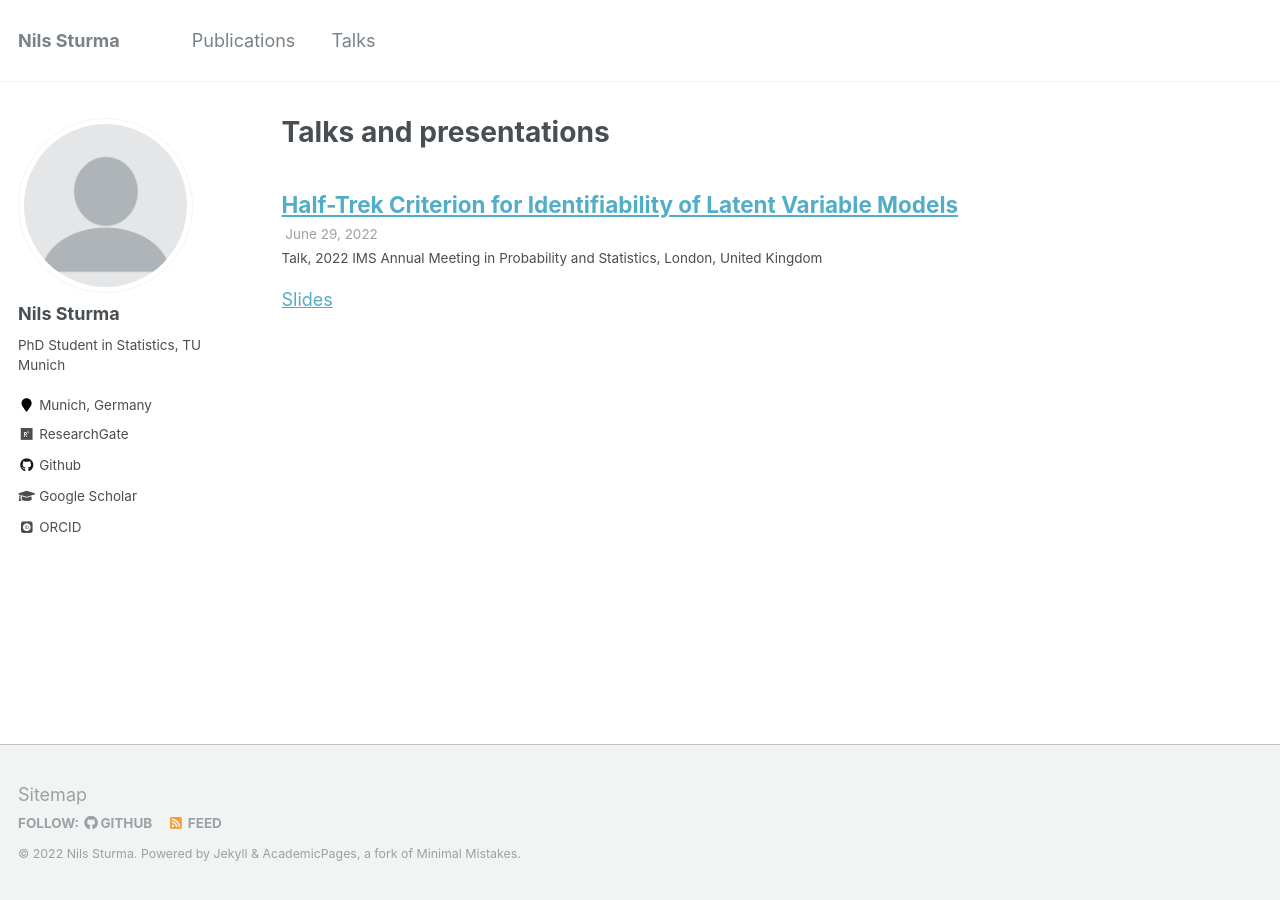
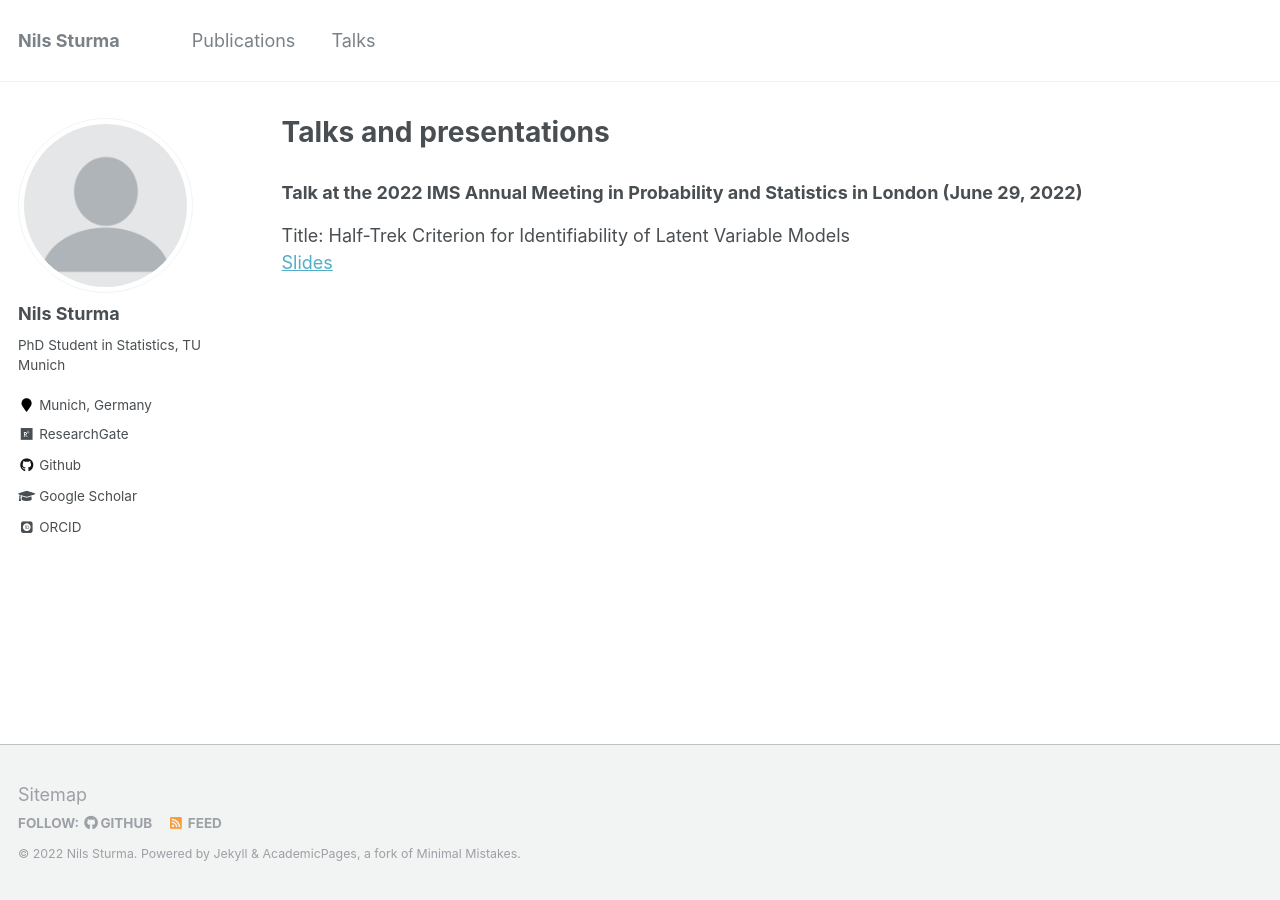
Before and after one commit to NilsSturma/nilssturma.github.io, a Jekyll site: the page built from _pages/talks.md, in a window 1280 px wide. Built offline with Jekyll 4.4.1, drawn with Linux system fonts in a browser that asks for light colours; some web fonts are replaced.

Commit message:
modified talks

```diff
--- a/_pages/talks.html
+++ /dev/null
@@ -1,16 +0,0 @@
----
-layout: archive
-title: "Talks and presentations"
-permalink: /talks/
-author_profile: true
----
-
-{% if site.talkmap_link == true %}
-
-<p style="text-decoration:underline;"><a href="/talkmap.html">See a map of all the places I've given a talk!</a></p>
-
-{% endif %}
-
-{% for post in site.talks reversed %}
-  {% include archive-single-talk.html %}
-{% endfor %}
--- /dev/null
+++ b/_pages/talks.md
@@ -0,0 +1,11 @@
+---
+layout: archive
+title: "Talks and presentations"
+permalink: /talks/
+author_profile: true
+---
+
+
+### Talk at the 2022 IMS Annual Meeting in Probability and Statistics in London (June 29, 2022)
+Title: Half-Trek Criterion for Identifiability of Latent Variable Models \
+[Slides](https://nilssturma.github.io/files/LF_HTC_presentation_IMS.pdf)
```
Also changed, not shown: _pages/publications.md (+1 -1 lines).
